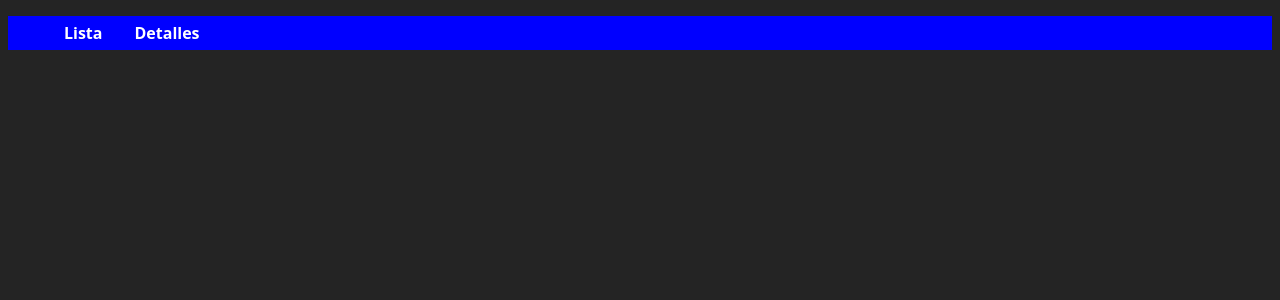
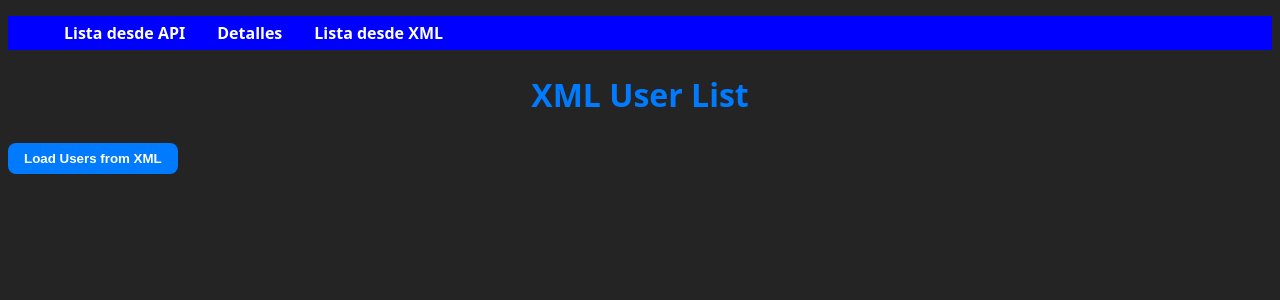
Before and after one commit to ArleyAlejandro/React_practica, a React (Vite) app: page /xml in a window 1280 px wide. Before the commit this address had no page. Shown: the top 300 px of the page. Built offline with nearby package versions, Linux system fonts and the light colour scheme.

Commit message:
Cargados usuarios desde xml

```diff
--- a/src/App.jsx
+++ b/src/App.jsx
@@ -3,6 +3,7 @@ import { Route, Routes } from "react-router-dom";
 import UserList from "./components/userList/UserList";
 import UserDetails from "./components/userDetails/UserDetails";
 import Navbar from "./components/navbar/Navbar";
+import XML from "./components/xmlList/XML"; // Importa el nuevo componente
 
 function App() {
   const userDetailsRef = useRef(null); // Referencia para almacenar los datos del usuario seleccionado
@@ -19,6 +20,7 @@ function App() {
           path="/Details"
           element={<UserDetails userDetailsRef={userDetailsRef} />}
         />
+        <Route path="/xml" element={<XML />} /> {/* Nueva ruta */}
       </Routes>
     </>
   );
--- a/src/components/navbar/Navbar.jsx
+++ b/src/components/navbar/Navbar.jsx
@@ -1,16 +1,23 @@
-import React from 'react'
-import { Link } from 'react-router-dom';
-import styles from './Navbar.module.scss'
+import React from "react";
+import { Link } from "react-router-dom";
+import styles from "./Navbar.module.scss";
 
 function Navbar() {
   return (
-   <nav>
-    <ul className={styles.ul}>
-        <li><Link  to="/">Lista</Link></li>
-        <li><Link  to="/Details">Detalles</Link></li>
-    </ul>
-   </nav>
-  )
+    <nav className={styles.navbar}>
+      <ul className={styles.ul}>
+        <li>
+          <Link to="/">Lista desde API</Link> {/* Ruta para la lista desde la API */}
+        </li>
+        <li>
+          <Link to="/Details">Detalles</Link> {/* Ruta para los detalles */}
+        </li>
+        <li>
+          <Link to="/xml">Lista desde XML</Link> {/* Nueva ruta para la lista desde XML */}
+        </li>
+      </ul>
+    </nav>
+  );
 }
 
-export default Navbar
+export default Navbar;
--- /dev/null
+++ b/src/components/xmlList/XML.jsx
@@ -0,0 +1,53 @@
+import React, { useState } from "react";
+
+function XML() {
+  const [users, setUsers] = useState([]);
+
+  const loadUsersFromXML = () => {
+    fetch("users.xml") // Asegúrate de que el archivo XML esté en la carpeta `public`
+      .then((response) => {
+        if (!response.ok) {
+          throw new Error("Error fetching XML");
+        }
+        return response.text();
+      })
+      .then((xmlString) => {
+        const parser = new DOMParser();
+        const xmlDoc = parser.parseFromString(xmlString, "application/xml");
+        const userNodes = xmlDoc.getElementsByTagName("user");
+
+        const users = Array.from(userNodes).map((userNode) => ({
+          id: userNode.getElementsByTagName("id")[0].textContent,
+          name: userNode.getElementsByTagName("name")[0].textContent,
+          email: userNode.getElementsByTagName("email")[0].textContent,
+          address: {
+            city: userNode.getElementsByTagName("city")[0].textContent,
+          },
+        }));
+
+        setUsers(users);
+        console.log("Users loaded from XML:", users);
+      })
+      .catch((error) => {
+        console.error("Error loading XML:", error);
+      });
+  };
+
+  return (
+    <div>
+      <h1>XML User List</h1>
+      <button onClick={loadUsersFromXML}>Load Users from XML</button>
+      <ul>
+        {users.map((user) => (
+          <li key={user.id}>
+            <strong>Name:</strong> {user.name} <br />
+            <strong>Email:</strong> {user.email} <br />
+            <strong>City:</strong> {user.address.city}
+          </li>
+        ))}
+      </ul>
+    </div>
+  );
+}
+
+export default XML;
```
Also changed, not shown: 1 other file (tests, documents, lock files or other folders).
